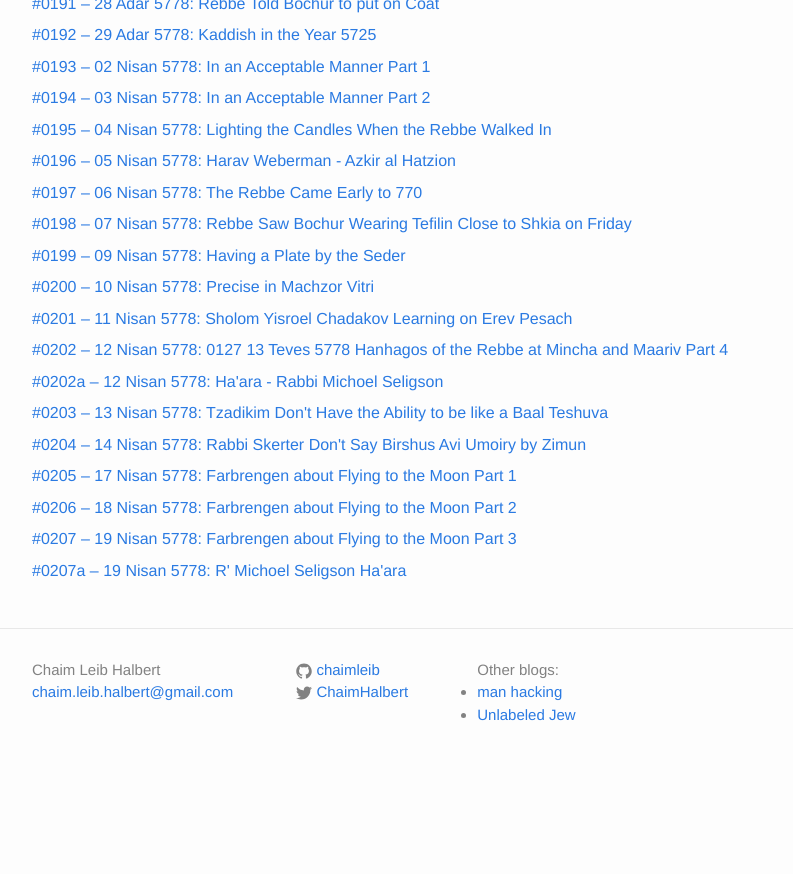
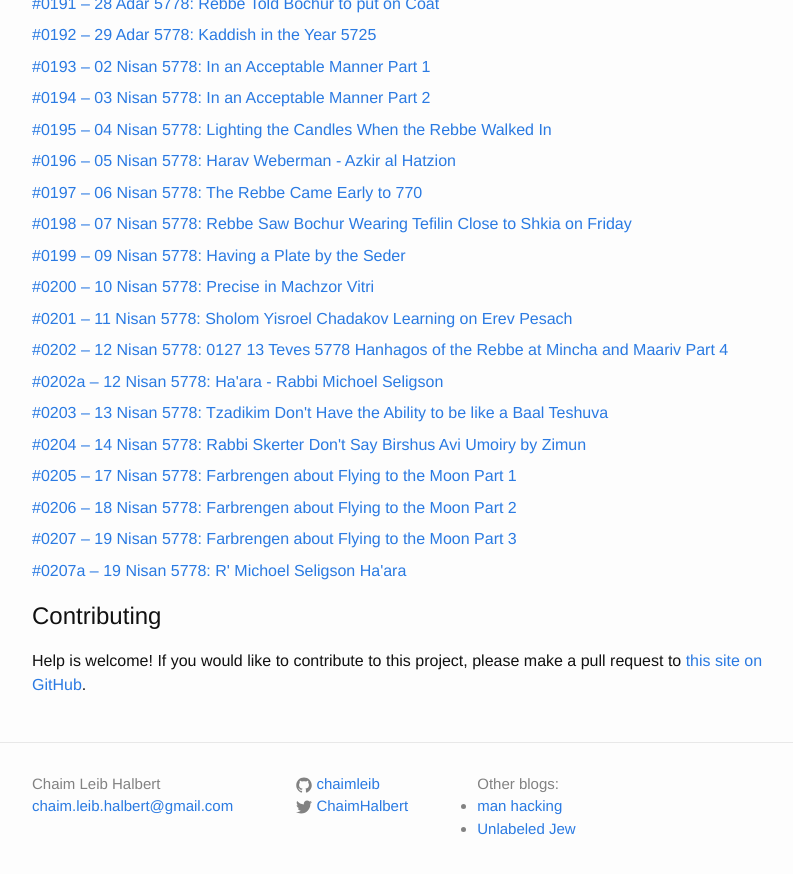
Before and after one commit to chaimleib/chaimleib.github.io, a Jekyll site: the page built from schapirozichronos/index.md, in a window 1280 px wide and 900 px high, scrolled down 7224 px. Shown: the top 874 px of the window, without its empty margins (238-1031 px from the left). Built offline with Jekyll 4.4.1, drawn with Linux system fonts in a browser that asks for light colours; before the commit the page ends 8010 px from its top, so only the background shows below that.

Commit message:
contributing

```diff
--- a/schapirozichronos/index.md
+++ b/schapirozichronos/index.md
@@ -20,3 +20,7 @@
   </li>
 {% endfor %}
 </ol>
+
+## Contributing
+
+Help is welcome! If you would like to contribute to this project, please make a pull request to [this site on GitHub](https://github.com/chaimleib/chaimleib.github.io).
```
